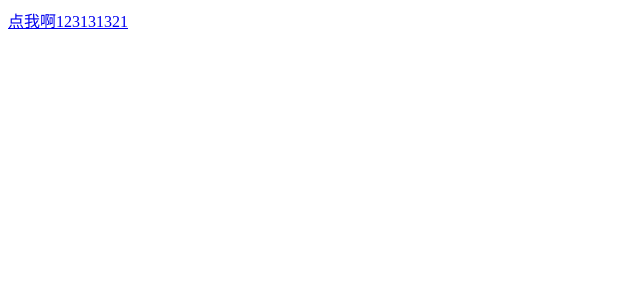
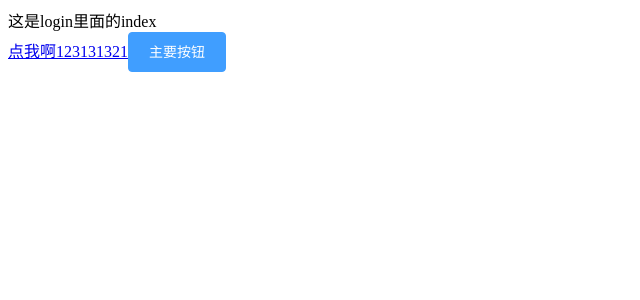
Before and after one commit to ReadyG0/heimamm, a Vue app: page /#/login in a window 1280 px wide. Shown: the top 300 px of the page, without its empty margins (0-640 px from the left). Built offline with nearby package versions, Linux system fonts and the light colour scheme.

Commit message:
项目起步-创建分支login并配置login路由

```diff
--- a/src/App.vue
+++ b/src/App.vue
@@ -1,15 +1,14 @@
 <template>
   <div>
-    <router-link to="#">点我啊123131321</router-link>
+    <router-view></router-view>
+    <router-link to>点我啊123131321</router-link>
+      <el-button type="primary">主要按钮</el-button>
   </div>
 </template>
 
 <script>
-export default {
-
-}
+export default {};
 </script>
 
 <style>
-
 </style>
--- a/src/main.js
+++ b/src/main.js
@@ -11,6 +11,7 @@ import 'element-ui/lib/theme-chalk/index.css';
 
 Vue.use(ElementUI);
 
+
 new Vue({
   // 4. 路由注入
   router,
--- a/src/router/index.js
+++ b/src/router/index.js
@@ -2,14 +2,21 @@ import Vue from "vue";
 
 // 1. 导入路由组件
 import VueRouter from "vue-router";
+
+// 导入子页面
+import login from "../views/login";
+
 // 2. 注册路由
 Vue.use(VueRouter);
 
 // 3. 实例化路由
 const router = new VueRouter({
-  routes:[
-
-  ]
+    routes: [
+        {
+            path: '/login',
+            component: login,
+        }
+    ]
 });
 
 export default router;
--- /dev/null
+++ b/src/views/login/index.vue
@@ -0,0 +1,13 @@
+<template>
+  <div>这是login里面的index</div>
+</template>
+
+<script>
+export default {
+
+}
+</script>
+
+<style>
+
+</style>
```
